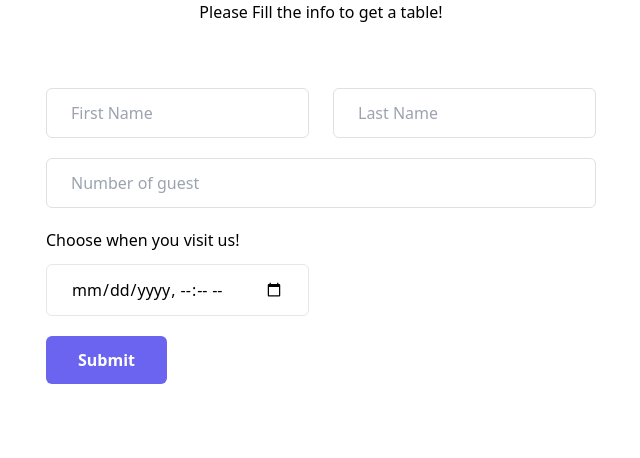
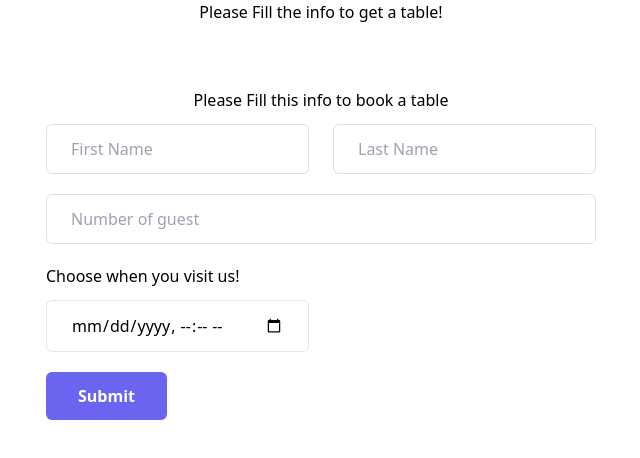
Before and after one commit to jcsanchezg/proyect4, a React (Create React App) app: page /about in a window 1280 px wide. Shown: the top 458 px of the page, without its empty margins (319-959 px from the left). Built offline with nearby package versions, Linux system fonts and the light colour scheme.

Commit message:
remove some divs

```diff
--- a/src/App.jsx
+++ b/src/App.jsx
@@ -1,5 +1,5 @@
 import React from "react";
-import { BrowserRouter, Routes, Route, Navigate } from "react-router-dom";
+import { Routes, Route, Navigate } from "react-router-dom";
 
 import Layout from "./pages/Layout";
 import Product from './pages/Products';
--- a/src/components/Dish.jsx
+++ b/src/components/Dish.jsx
@@ -1,7 +1,7 @@
 import React from "react";
 
 const Dish = (props) => {
-    const { image, name, description, price=0, action=null} = props;
+    const { image, name, description, price=0} = props;
 
     return (
         <article>
--- a/src/components/Reservation.jsx
+++ b/src/components/Reservation.jsx
@@ -21,6 +21,7 @@ function FormReservation() {
         } catch (error) {
             alert("Something wrong couldn't save your Info, Please try again");
         }
+        setFormData('');
     };
     const handleChange = (event) => {
         setFormData({...formData,
@@ -31,7 +32,8 @@ function FormReservation() {
     return (
         <React.Fragment>
             <form onSubmit={createReservation} className="mx-auto w-full max-w-[550px]">
-                <div className="-mx-3 flex flex-wrap">
+                <h1 className=" text-center mb-3">Please Fill this info to book a table</h1>
+                <fieldset className="-mx-3 flex flex-wrap">
                     <div className="w-full px-3 sm:w-1/2">
                         <div className="mb-5">
                             <input
@@ -56,7 +58,7 @@ function FormReservation() {
                             className="w-full rounded-md border border-[#e0e0e0] bg-white py-3 px-6 text-base font-medium text-[#6B7280] outline-none focus:border-[#6A64F1] focus:shadow-md" />
                         </div>
                     </div>
-                </div>
+                </fieldset>
                 <div className="mb-5">
                     <input
                     type="number"
@@ -68,13 +70,10 @@ function FormReservation() {
                     value={formData.guest}
                     className="w-full appearance-none rounded-md border border-[#e0e0e0] bg-white py-3 px-6 text-base font-medium text-[#6B7280] outline-none focus:border-[#6A64F1] focus:shadow-md" />
                 </div>
-                <div className="-mx-3 flex flex-wrap">
-                    <div className="w-full px-3 sm:w-1/2">
-                        <div className="mb-5">
+                <fieldset className="-mx-3 flex flex-wrap">
+                        <div className="w-full px-3 sm:w-1/2 mb-5">
                             <label
-                            className="mb-3 block text-base font-medium text[#07074D]  " >
-                            Choose when you visit us!
-                            </label>
+                            className="mb-3 block text-base font-medium text[#07074D]"> Choose when you visit us! </label>
                             <input
                             type="datetime-local"
                             id="resdate"
@@ -83,22 +82,10 @@ function FormReservation() {
                             value={formData.resdate}
                             className="w-full rounded-md border border[#e0e0e0]    bg-white py-3 px-6 text-basefont-medium text-    [#6B7280] outline-none focus:border-[#6A64F1]  focus:shadow-md" />
                         </div>
-                    </div>
-                </div>
-                <div>
-                    <button
-                    className="hover:shadow-form rounded-md bg-[#6A64F1] py-3 px-8  text-center text-base font-semibold text-white outline-none"
-                    // onClick={async () => {
-                    //     console.log("pasando por submit")
-                    //     await createReservation();
-                    //     setFormData(initialForm);
-                    //     alert('reservation created succesfuly')
-                    // }}
-                    type="submit"
-                    >
-                    Submit
-                    </button>
-                </div>
+                </fieldset>
+                <button
+                className="hover:shadow-form rounded-md bg-[#6A64F1] py-3 px-8 text-center text-base font-semibold text-white outline-none"
+                type="submit">Submit</button>
             </form>
         </React.Fragment>
     );
--- a/src/pages/Products.jsx
+++ b/src/pages/Products.jsx
@@ -5,14 +5,6 @@ import breky from "../images/breky.jpg";
 import lunch from "../images/lunch.png";
 import ricedinner from "../images/ricedinner.png";
 
-const contentStyle = {
-    margin: 0,
-    height: '300px',
-    color: '#fff',
-    lineHeight: '160px',
-    textAlign: 'center',
-    background: '#364d79',
-    };
 const Product = () => {
 
 //data for products
```
